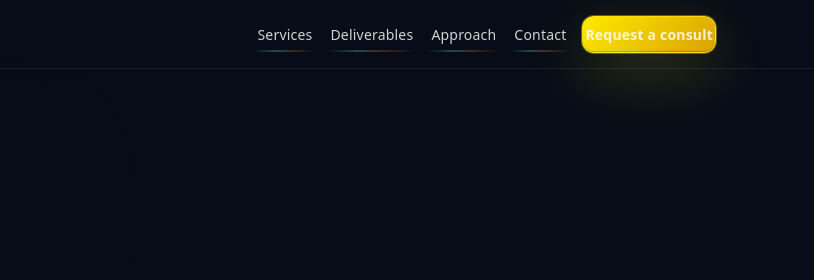
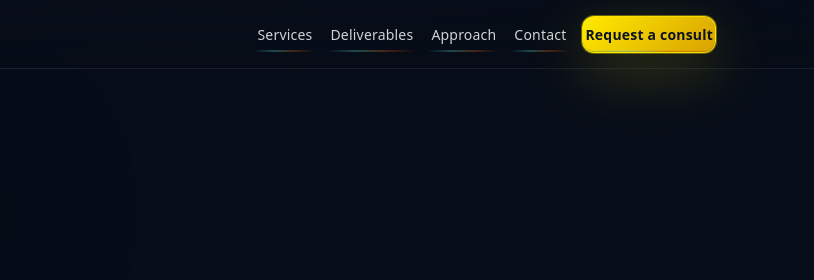
Before and after one commit to MobtownFinest/sheldon-global-site, a plain HTML site: page index.html in a window 1280 px wide. Shown: the top 280 px of the page, 466-1280 px from the left. Drawn offline with Linux system fonts and the light colour scheme.

Commit message:
Refactor color property in consult-pill class

```diff
--- a/index.html
+++ b/index.html
@@ -165,12 +165,16 @@
         0 0 0 1px rgba(255,234,0,.35),
         inset 0 -1px 0 rgba(0,0,0,.18);
       color:#0b1220;
-      color:#0b1220;
       cursor:pointer;
       user-select:none;
       transition:filter .15s ease, transform .15s ease;
       white-space:nowrap;
     }
+
+    .nav .consult-pill{
+      color:#0b1220;
+    }
+
     .consult-pill:hover{filter:brightness(1.05);transform:translateY(-1px);}
 
     @media (max-width:900px){
```
